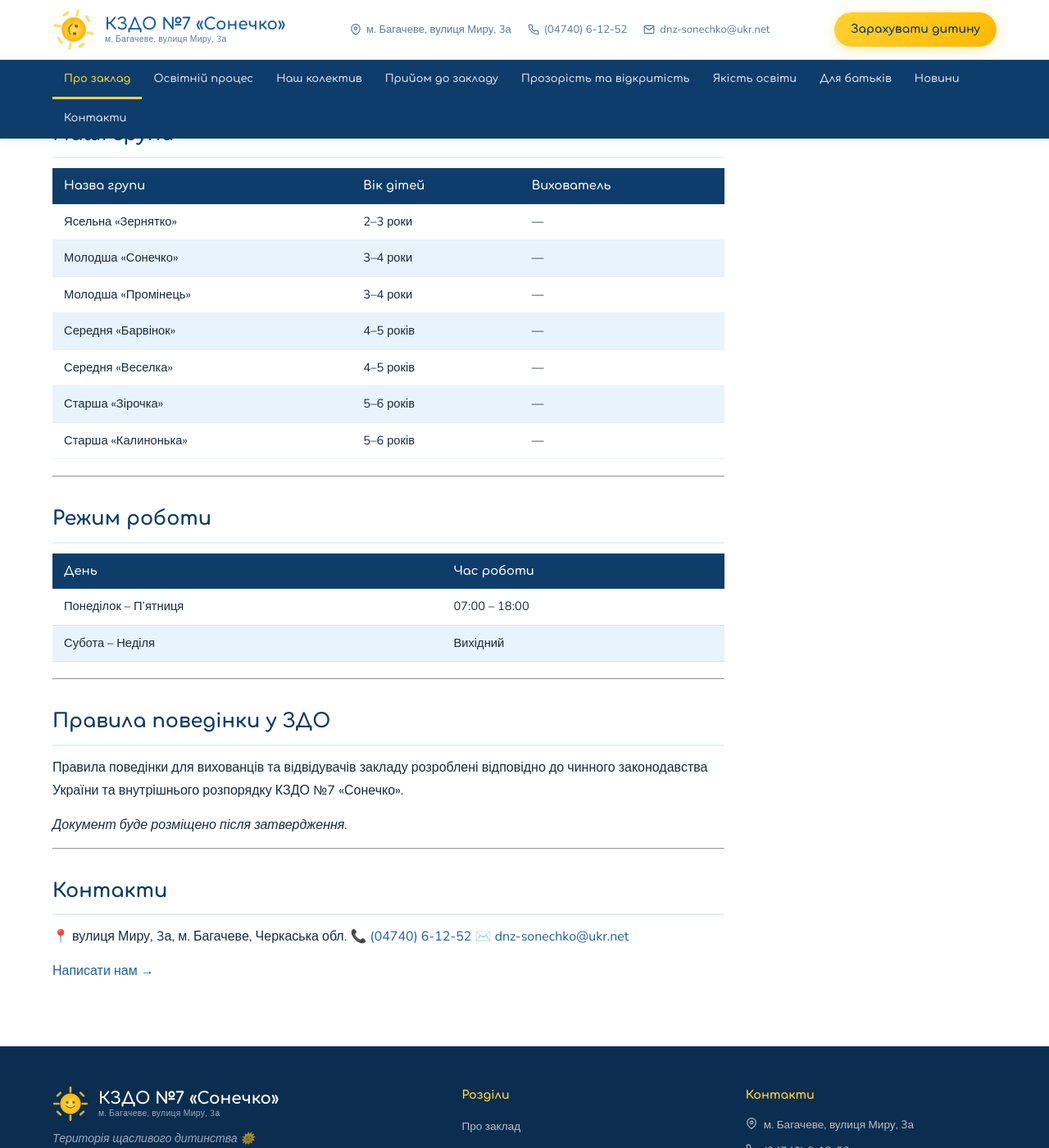
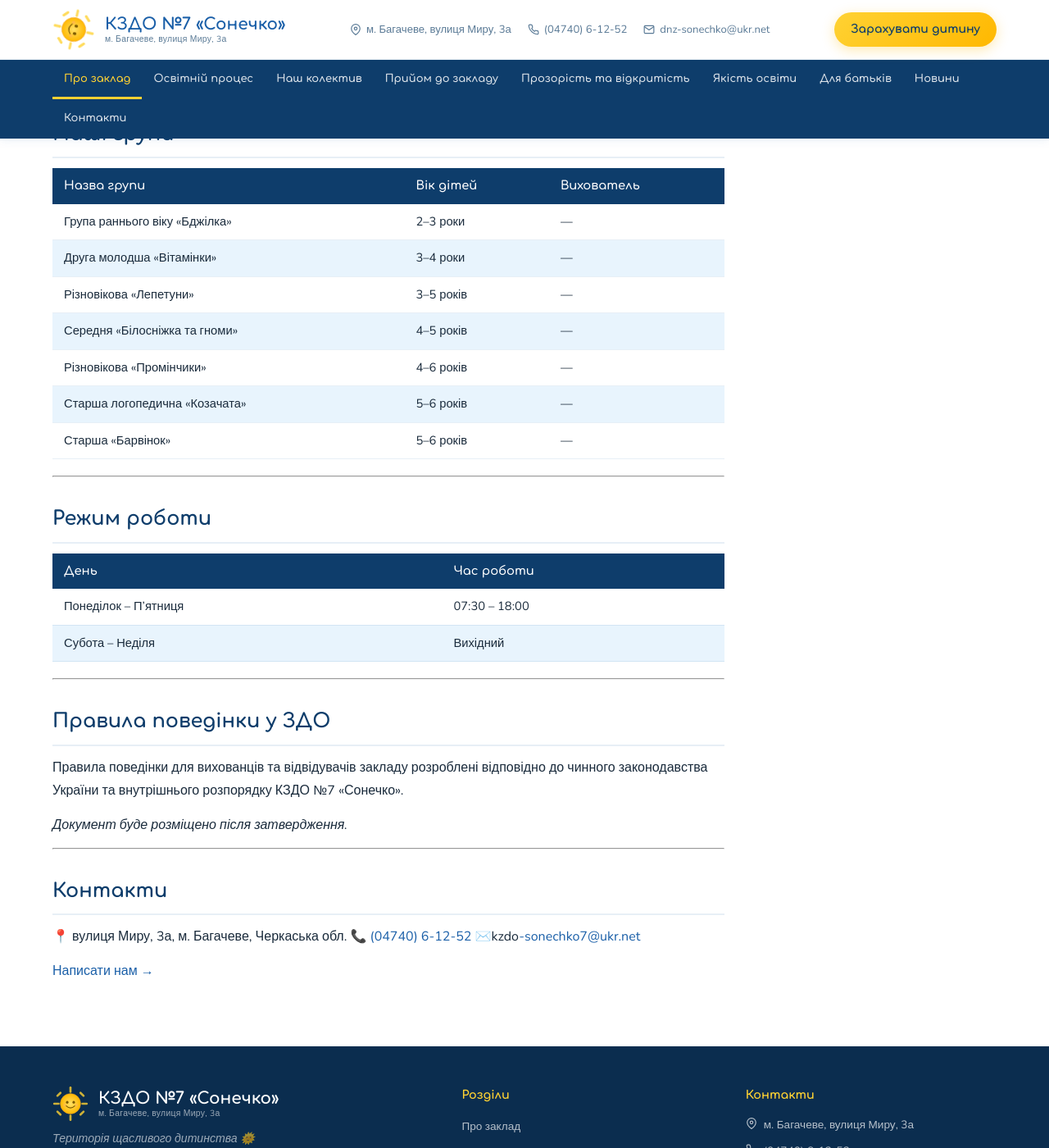
Before and after one commit to sonechko7/sonechko7.github.io, a Jekyll site: the page built from pages/pro-zaklad.md, in a window 1280 px wide and 1400 px high, scrolled down 719 px. Shown: the whole window at 82% size. Built offline with Jekyll 4.4.1, drawn with Linux system fonts in a browser that asks for light colours; a script that is not in the unit is left out.

Commit message:
Update Сторінка “pro-zaklad”

```diff
--- a/pages/pro-zaklad.md
+++ b/pages/pro-zaklad.md
@@ -21,15 +21,15 @@ permalink: /pro-zaklad/
 
 ## Наші групи
 
-| Назва групи         | Вік дітей | Вихователь |
-| ------------------- | --------- | ---------- |
-| Ясельна «Зернятко»  | 2–3 роки  | —          |
-| Молодша «Сонечко»   | 3–4 роки  | —          |
-| Молодша «Промінець» | 3–4 роки  | —          |
-| Середня «Барвінок»  | 4–5 років | —          |
-| Середня «Веселка»   | 4–5 років | —          |
-| Старша «Зірочка»    | 5–6 років | —          |
-| Старша «Калинонька» | 5–6 років | —          |
+| Назва групи                   | Вік дітей | Вихователь |
+| ----------------------------- | --------- | ---------- |
+| Група раннього віку «Бджілка» | 2–3 роки  | —          |
+| Друга молодша «Вітамінки»     | 3–4 роки  | —          |
+| Різновікова  «Лепетуни»       | 3–5 років | —          |
+| Середня «Білосніжка та гноми» | 4–5 років | —          |
+| Різновікова «Промінчики»      | 4–6 років | —          |
+| Старша логопедична «Козачата» | 5–6 років | —          |
+| Старша «Барвінок»             | 5–6 років | —          |
 
 - - -
 
@@ -37,7 +37,7 @@ permalink: /pro-zaklad/
 
 | День                 | Час роботи    |
 | -------------------- | ------------- |
-| Понеділок – П'ятниця | 07:00 – 18:00 |
+| Понеділок – П'ятниця | 07:30 – 18:00 |
 | Субота – Неділя      | Вихідний      |
 
 - - -
@@ -54,6 +54,6 @@ permalink: /pro-zaklad/
 
 📍 вулиця Миру, 3а, м. Багачеве, Черкаська обл.
 📞 [(04740) 6-12-52](tel:+380474061252)
-✉️ [dnz-sonechko@ukr.net](mailto:dnz-sonechko@ukr.net)
+✉️kzdo[\-sonechko7@ukr.net](mailto:dnz-sonechko@ukr.net)
 
 [Написати нам →](/kontakty/)
```
